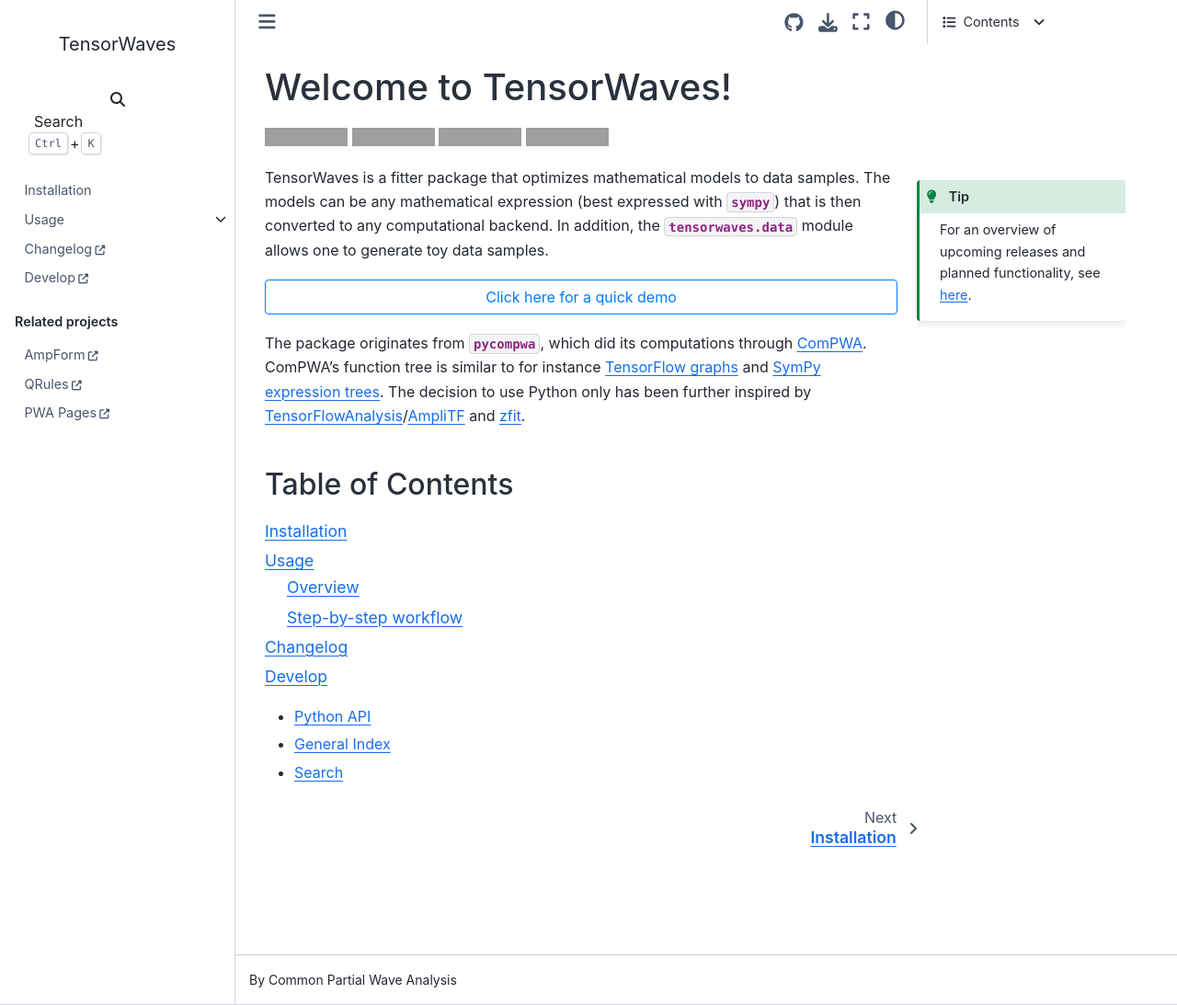
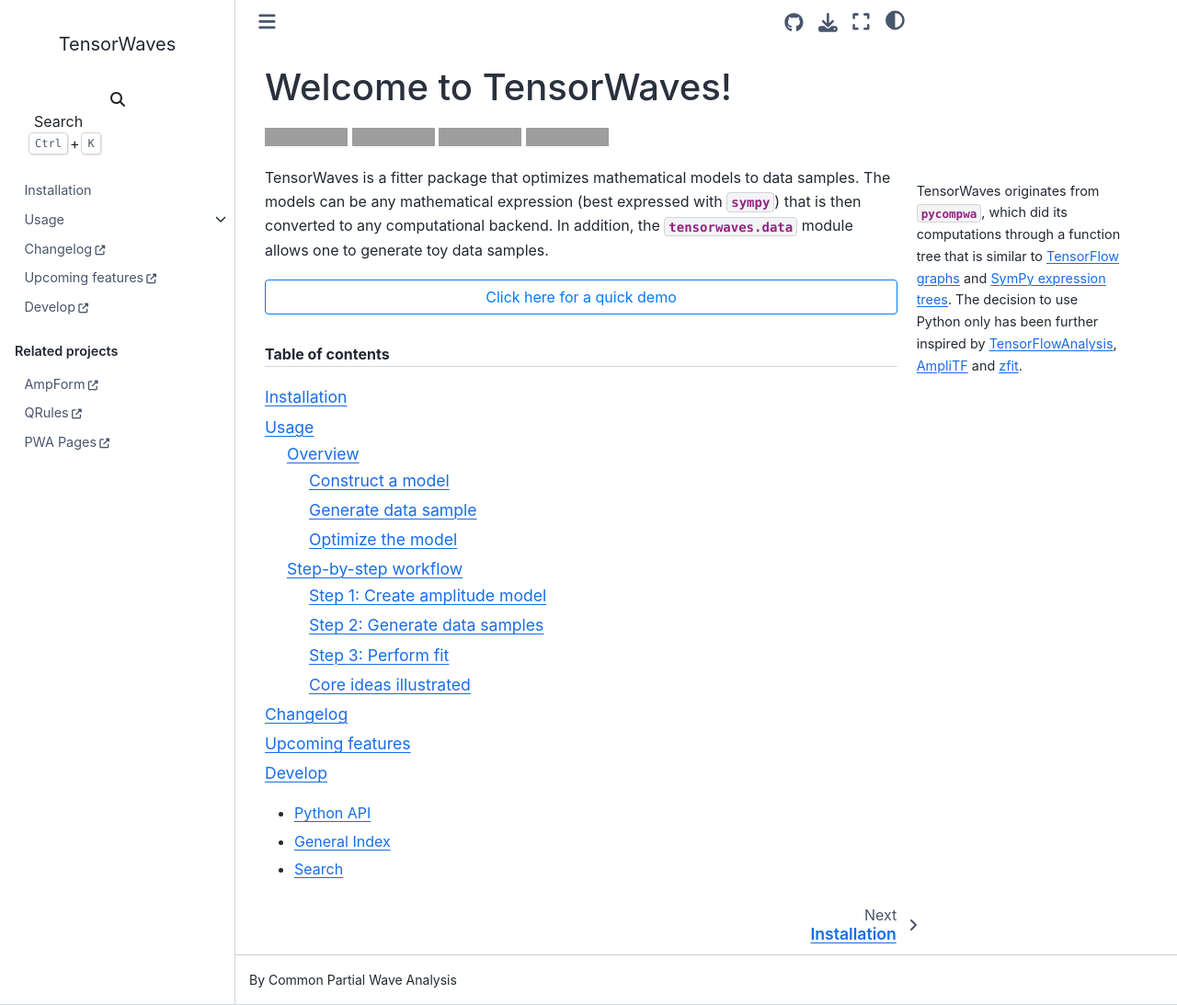
Before and after one commit to ComPWA/tensorwaves, a Sphinx documentation site: the page built from docs/index.md, in a window 1280 px wide and 1093 px high. Shown: the whole window at 92% size. Built offline with Sphinx 7.4.7 and the Sphinx Book theme 1.1.4, drawn with Linux system fonts in a browser that asks for light colours; pages that are not in the unit, such as notebooks, are missing from menus; the version number could not be read and is left out; grey boxes are pictures that could not be loaded.

Commit message:
docs: clean up main index page

`````diff
--- a/docs/index.md
+++ b/docs/index.md
@@ -1,3 +1,5 @@
+<!-- cspell:ignore Ampli -->
+
 # Welcome to TensorWaves!
 
 ```{title} Welcome
@@ -6,15 +8,21 @@
 
 [![PyPI package](https://badge.fury.io/py/tensorwaves.svg)](https://pypi.org/project/tensorwaves)
 [![Supported Python versions](https://img.shields.io/pypi/pyversions/tensorwaves)](https://pypi.org/project/tensorwaves)
-[![Test coverage](https://codecov.io/gh/ComPWA/tensorwaves/branch/main/graph/badge.svg)](https://codecov.io/gh/ComPWA/tensorwaves)
-[![Codacy Badge](https://api.codacy.com/project/badge/Grade/db8f89e5588041d8a995968262c224ef)](https://www.codacy.com/gh/ComPWA/tensorwaves)
+[![Google Colab](https://colab.research.google.com/assets/colab-badge.svg)](https://colab.research.google.com/github/ComPWA/tensorwaves/blob/stable)
+[![Binder](https://static.mybinder.org/badge_logo.svg)](https://mybinder.org/v2/gh/ComPWA/tensorwaves/stable?filepath=docs/usage)
 
-````{margin}
-```{tip}
-For an overview of upcoming releases and planned functionality, see
-[here](https://github.com/ComPWA/tensorwaves/milestones?direction=asc&sort=title&state=open).
-```
-````
+:::{margin}
+
+TensorWaves originates from {mod}`pycompwa`, which did its computations through
+a function tree that is similar to
+[TensorFlow graphs](https://www.tensorflow.org/tensorboard/graphs) and
+[SymPy expression trees](https://docs.sympy.org/latest/tutorial/manipulation.html).
+The decision to use Python only has been further inspired by
+[TensorFlowAnalysis](https://gitlab.cern.ch/poluekt/TensorFlowAnalysis),
+[AmpliTF](https://github.com/apoluekt/AmpliTF) and
+[zfit](https://github.com/zfit/zfit).
+
+:::
 
 TensorWaves is a fitter package that optimizes mathematical models to data
 samples. The models can be any mathematical expression (best expressed with
@@ -29,25 +37,19 @@
 ---
 ```
 
-The package originates from {mod}`pycompwa`, which did its computations through
-[ComPWA](https://github.com/ComPWA/ComPWA). ComPWA's function tree is similar
-to for instance
-[TensorFlow graphs](https://www.tensorflow.org/tensorboard/graphs) and
-[SymPy expression trees](https://docs.sympy.org/latest/tutorial/manipulation.html).
-The decision to use Python only has been further inspired by
-[TensorFlowAnalysis](https://gitlab.cern.ch/poluekt/TensorFlowAnalysis)/[AmpliTF](https://github.com/apoluekt/AmpliTF)
-and [zfit](https://github.com/zfit/zfit).
+```{rubric} Table of contents
 
-## Table of Contents
+```
 
 ```{toctree}
 ---
-maxdepth: 2
+maxdepth: 3
 ---
 install
 usage
 API <api/tensorwaves>
 Changelog <https://github.com/ComPWA/tensorwaves/releases>
+Upcoming features <https://github.com/ComPWA/tensorwaves/milestones?direction=asc&sort=title&state=open>
 Develop <https://pwa.readthedocs.io/develop.html>
 ```
 
`````
